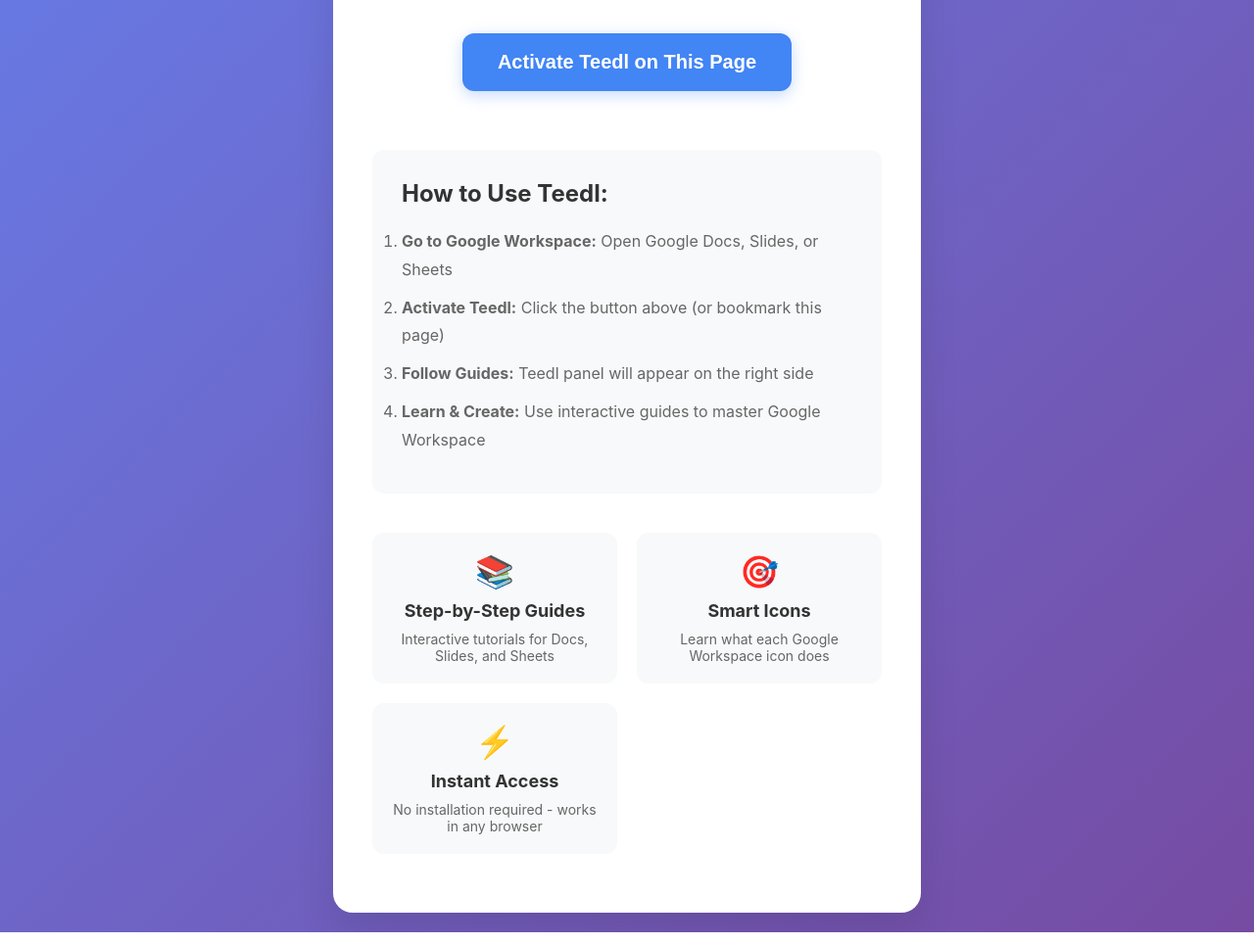
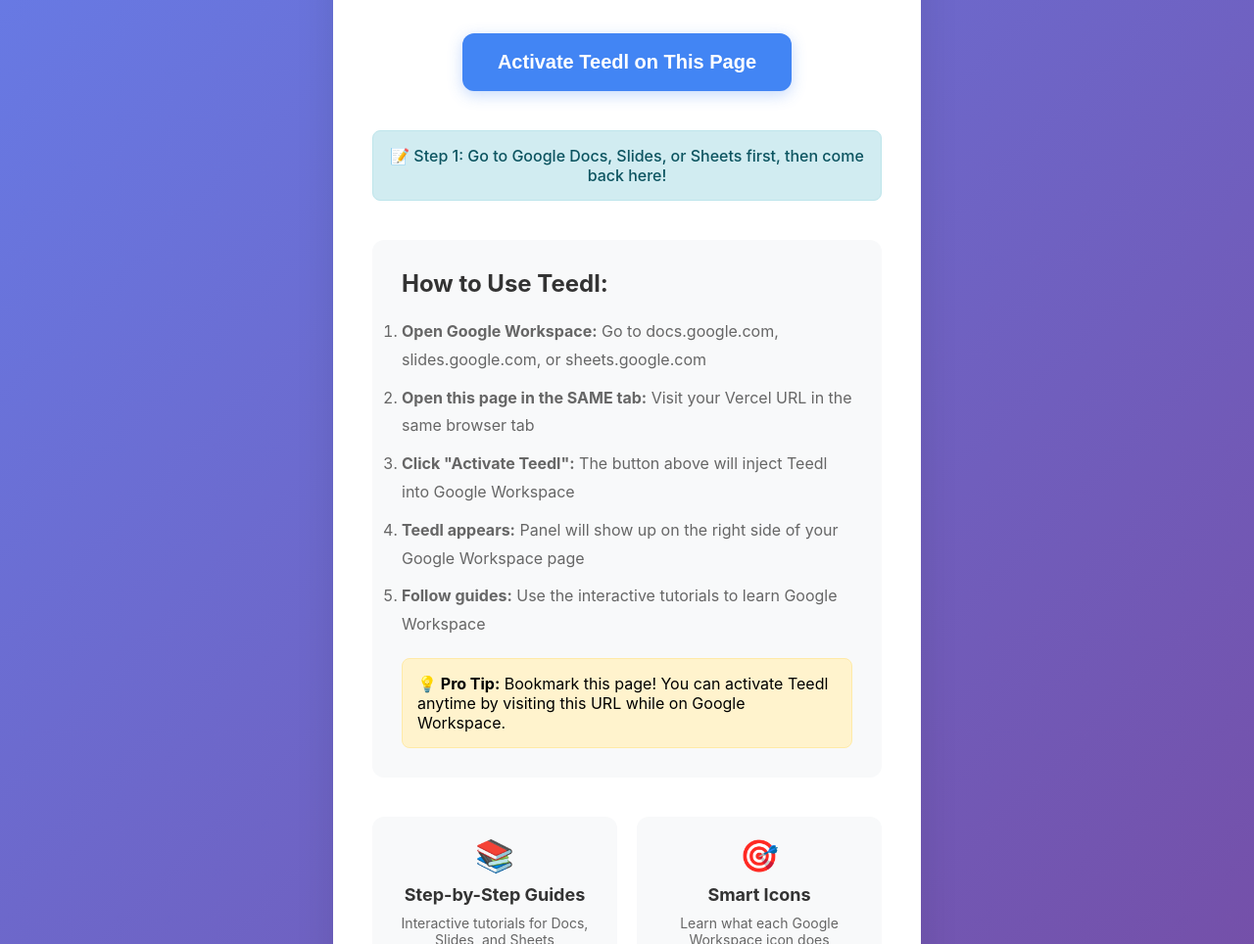
Before and after one commit to brittanyparity/teedl, a website: page index.html in a window 1280 px wide. Shown: the part 260-1224 px from the top of the page at 98% size. Drawn offline with Linux system fonts and the light colour scheme.

Commit message:
Improve user experience and instructions

```diff
--- a/index.html
+++ b/index.html
@@ -170,11 +170,16 @@
         <div class="instructions">
             <h2>How to Use Teedl:</h2>
             <ol>
-                <li><strong>Go to Google Workspace:</strong> Open Google Docs, Slides, or Sheets</li>
-                <li><strong>Activate Teedl:</strong> Click the button above (or bookmark this page)</li>
-                <li><strong>Follow Guides:</strong> Teedl panel will appear on the right side</li>
-                <li><strong>Learn & Create:</strong> Use interactive guides to master Google Workspace</li>
+                <li><strong>Open Google Workspace:</strong> Go to docs.google.com, slides.google.com, or sheets.google.com</li>
+                <li><strong>Open this page in the SAME tab:</strong> Visit your Vercel URL in the same browser tab</li>
+                <li><strong>Click "Activate Teedl":</strong> The button above will inject Teedl into Google Workspace</li>
+                <li><strong>Teedl appears:</strong> Panel will show up on the right side of your Google Workspace page</li>
+                <li><strong>Follow guides:</strong> Use the interactive tutorials to learn Google Workspace</li>
             </ol>
+
+            <div style="background: #fff3cd; border: 1px solid #ffeaa7; padding: 15px; border-radius: 8px; margin-top: 20px;">
+                <strong>💡 Pro Tip:</strong> Bookmark this page! You can activate Teedl anytime by visiting this URL while on Google Workspace.
+            </div>
         </div>
 
         <div class="features">
@@ -244,6 +249,8 @@
         // Auto-detect if we're on Google Workspace
         if (window.location.host.includes('google.com')) {
             showStatus('🎯 You\'re on Google Workspace! Click "Activate Teedl" to get started.', 'info');
+        } else {
+            showStatus('📝 Step 1: Go to Google Docs, Slides, or Sheets first, then come back here!', 'info');
         }
     </script>
 </body>
```
